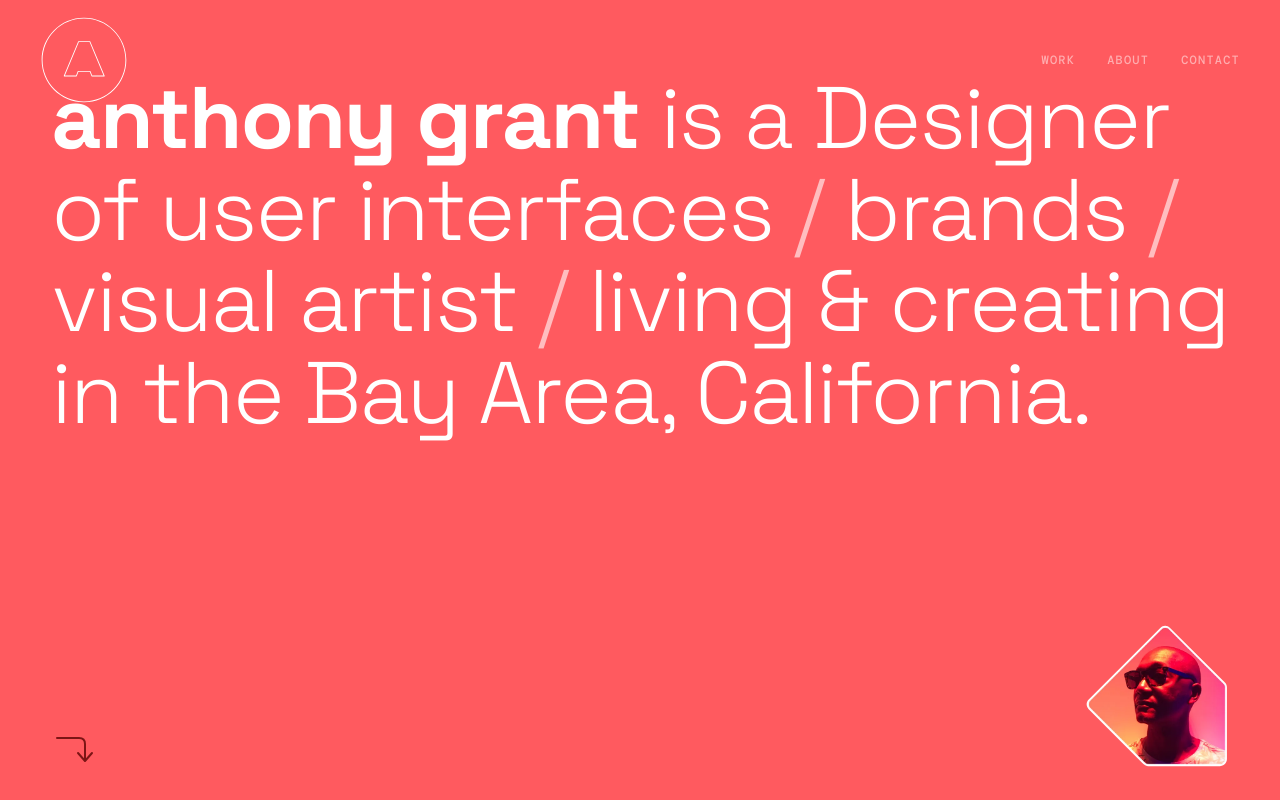
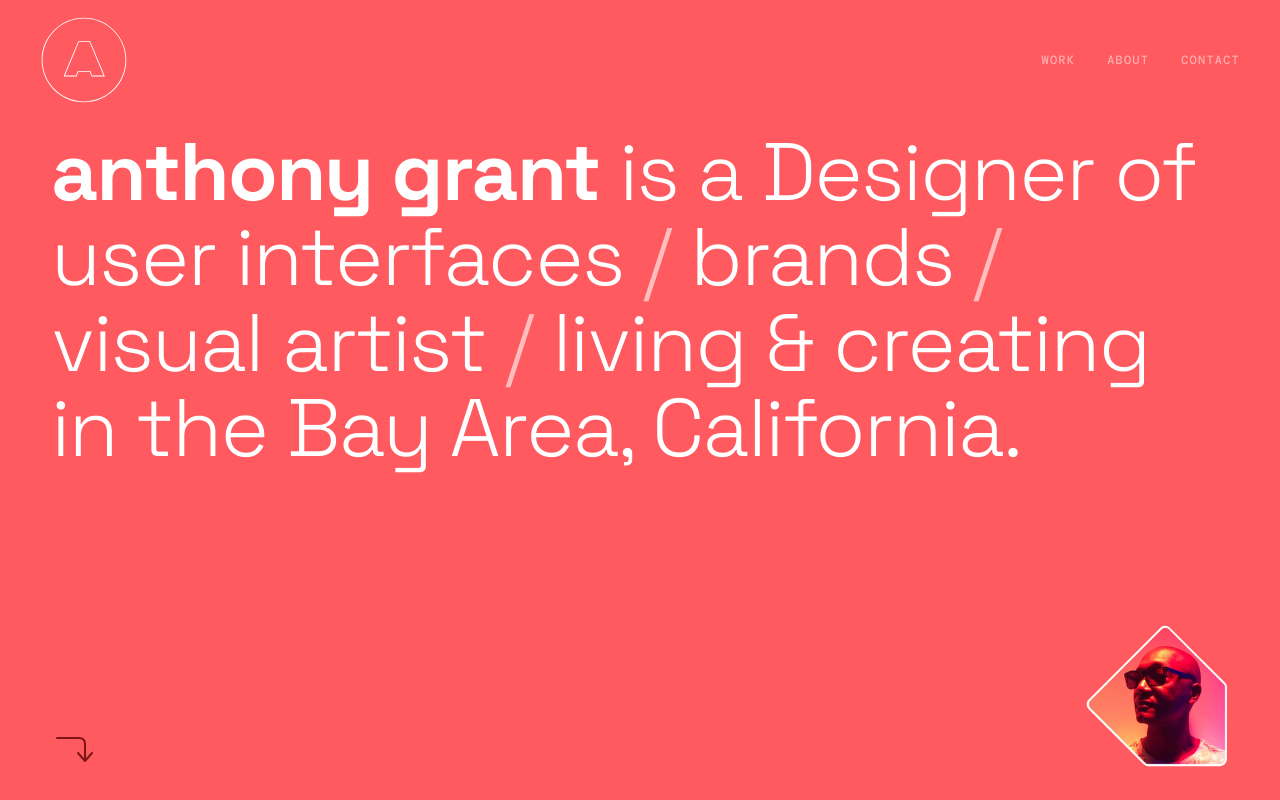
Before and after one commit to anthony-grant/argstudios, a React (Vite) app: page / in a window 1280 px wide. Shown: the top 800 px of the page. Built offline with nearby package versions, Linux system fonts and the light colour scheme; a web font is replaced by a local one.

Commit message:
Increase spacing between nav and hero intro text

```diff
--- a/src/pages/Home.tsx
+++ b/src/pages/Home.tsx
@@ -127,7 +127,7 @@ function Hero() {
       className="relative min-h-screen md:h-screen flex flex-col overflow-hidden"
       style={{ backgroundColor: CORAL, padding: "0 clamp(1.5rem, 4vw, 60px)" }}
     >
-      <div ref={outerRef} className="w-full" style={{ height: "60vh", paddingTop: "clamp(72px, 9vh, 100px)" }}>
+      <div ref={outerRef} className="w-full" style={{ height: "60vh", paddingTop: "clamp(130px, 15vh, 180px)" }}>
         <div ref={innerRef} className="w-full h-full overflow-hidden">
           <h1
             ref={textRef}
```
